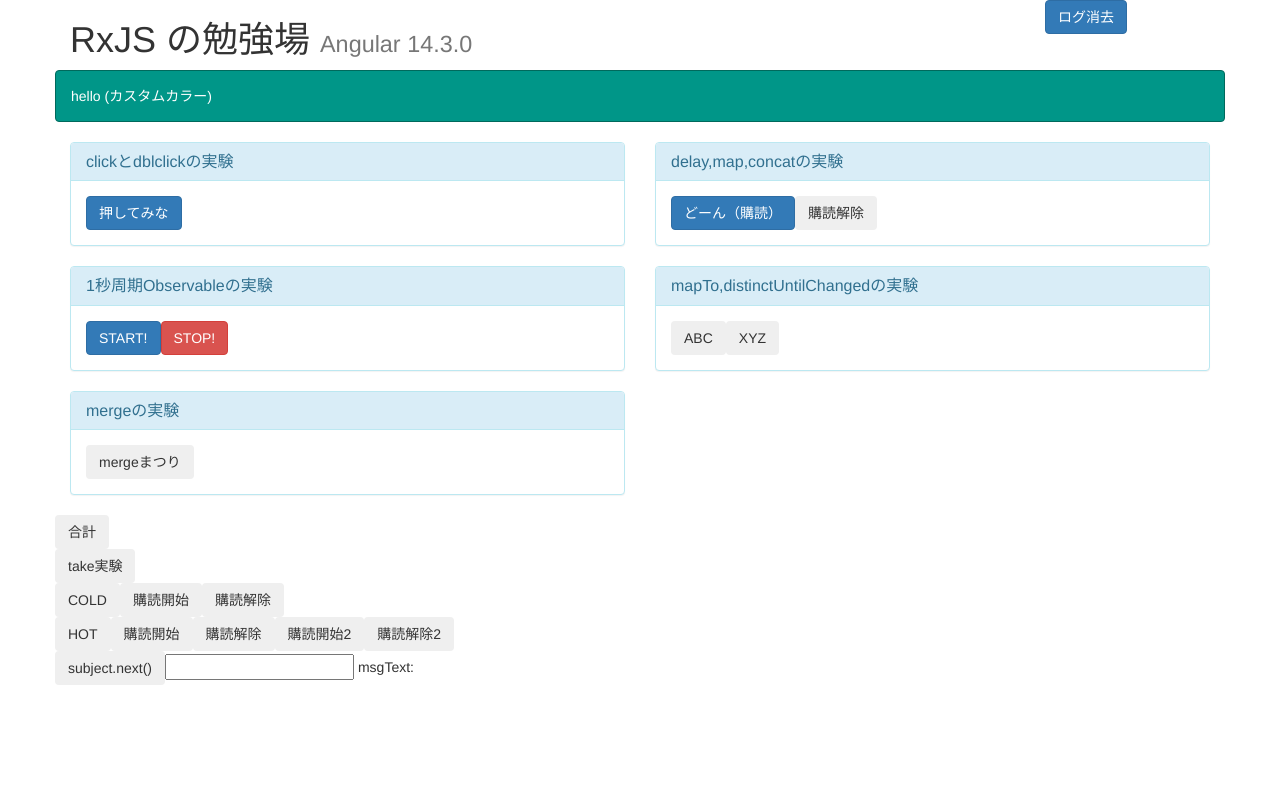
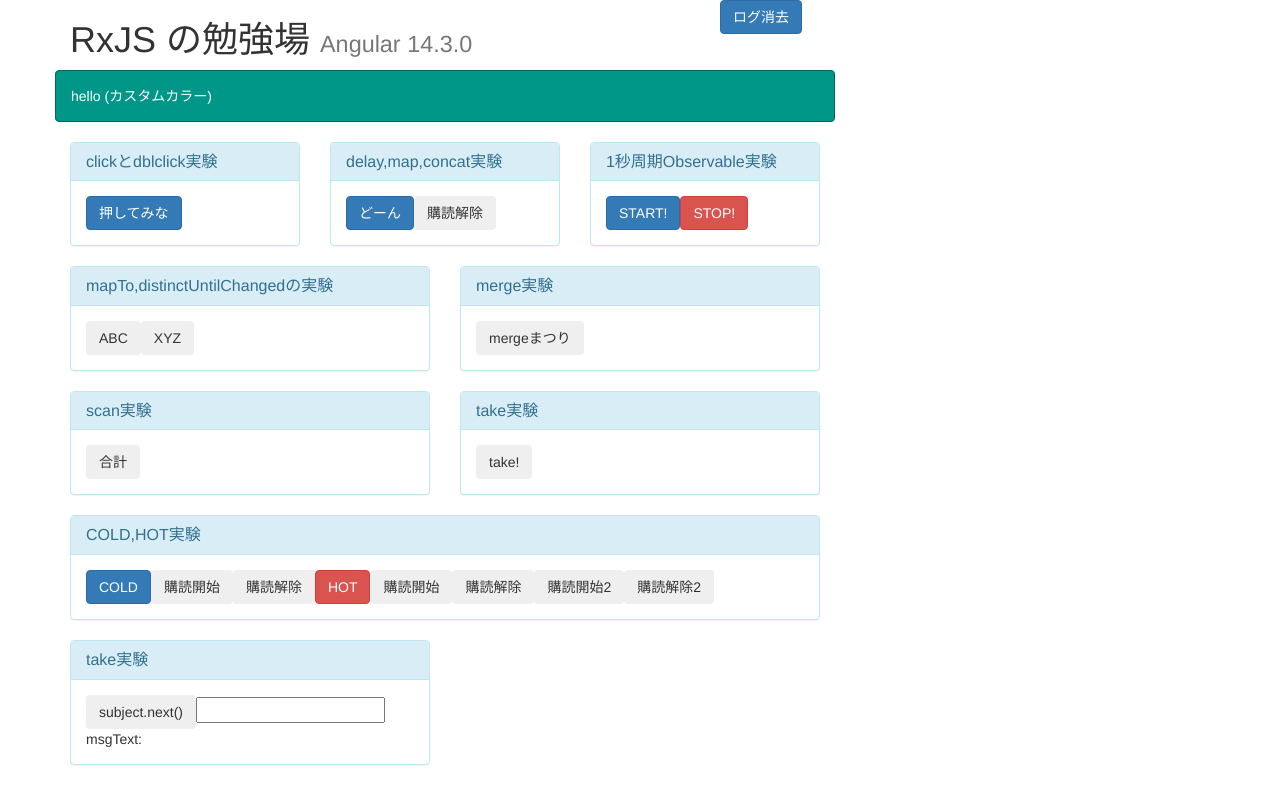
Before and after one commit to baggio4ever/rxjs-test, an Angular app: page / in a window 1280 px wide. Built offline with nearby package versions, Linux system fonts and the light colour scheme.

Commit message:
レイアウトを変更してみる

```diff
--- a/src/app/app.component.html
+++ b/src/app/app.component.html
@@ -1,4 +1,6 @@
 <div class="container">
+  <div class="row">
+    <div class="col-xs-8">
       <div class="row">
         <div class="col-xs-10">
           <h1>{{title}} <small>Angular {{angular_version}}</small></h1>
@@ -13,10 +15,10 @@
       </div>
 
       <div class="row">
-    <div class="col-xs-6">
+        <div class="col-xs-4">
           <div class="panel panel-info">
             <div class="panel-heading">
-          <h4 class="panel-title">clickとdblclickの実験</h4>
+              <h4 class="panel-title">clickとdblclick実験</h4>
             </div>
             <div class="panel-body">
               <button class="xxy btn btn-primary">押してみな</button>
@@ -24,24 +26,22 @@
           </div>
         </div>
 
-    <div class="col-xs-6">
+        <div class="col-xs-4">
           <div class="panel panel-info">
             <div class="panel-heading">
-          <h4 class="panel-title">delay,map,concatの実験</h4>
+              <h4 class="panel-title">delay,map,concat実験</h4>
             </div>
             <div class="panel-body">
-          <button class="btn btn-primary" (click)="onDoon()">どーん（購読）</button>
+              <button class="btn btn-primary" (click)="onDoon()">どーん</button>
               <button class="btn" (click)="onDoonUnsubscribe()">購読解除</button>
             </div>
           </div>
         </div>
-  </div>
 
-  <div class="row">
-    <div class="col-xs-6">
+        <div class="col-xs-4">
           <div class="panel panel-info">
             <div class="panel-heading">
-          <h4 class="panel-title">1秒周期Observableの実験</h4>
+              <h4 class="panel-title">1秒周期Observable実験</h4>
             </div>
             <div class="panel-body">
               <button class="btn btn-primary" (click)="onStartInterval()">START!</button>
@@ -49,7 +49,9 @@
             </div>
           </div>
         </div>
+      </div>
 
+      <div class="row">
         <div class="col-xs-6">
           <div class="panel panel-info">
             <div class="panel-heading">
@@ -61,13 +63,11 @@
             </div>
           </div>
         </div>
-  </div>
 
-  <div class="row">
         <div class="col-xs-6">
           <div class="panel panel-info">
             <div class="panel-heading">
-          <h4 class="panel-title">mergeの実験</h4>
+              <h4 class="panel-title">merge実験</h4>
             </div>
             <div class="panel-body">
               <button class="mergeFes btn" (click)="onMergeFes()">mergeまつり</button>
@@ -76,31 +76,68 @@
         </div>
       </div>
 
+
       <div class="row">
+        <div class="col-xs-6">
+          <div class="panel panel-info">
+            <div class="panel-heading">
+              <h4 class="panel-title">scan実験</h4>
+            </div>
+            <div class="panel-body">
               <button class="sumsum btn" (click)="onSumSum()">合計</button>
             </div>
-  <div class="row">
-    <button class="btn" (click)="onTake()">take実験</button>
+          </div>
+        </div>
+
+        <div class="col-xs-6">
+          <div class="panel panel-info">
+            <div class="panel-heading">
+              <h5 class="panel-title">take実験</h5>
+            </div>
+            <div class="panel-body">
+              <button class="btn" (click)="onTake()">take!</button>
+            </div>
+          </div>
+        </div>
       </div>
 
       <div class="row">
-    <button class="cold_btn btn">COLD</button>
+        <div class="col-xs-12">
+          <div class="panel panel-info">
+            <div class="panel-heading">
+              <h5 class="panel-title">COLD,HOT実験</h5>
+            </div>
+            <div class="panel-body">
+              <button class="cold_btn btn btn-primary">COLD</button>
               <button class="btn" (click)="onSubscribe()">購読開始</button>
               <button class="btn" (click)="onUnsubscribe()">購読解除</button>
-  </div>
 
-  <div class="row">
-    <button class="hot_btn btn">HOT</button>
+              <button class="hot_btn btn btn-danger">HOT</button>
               <button class="btn" (click)="onSubscribeHOT()">購読開始</button>
               <button class="btn" (click)="onUnsubscribeHOT()">購読解除</button>
               <button class="btn" (click)="onSubscribeHOT2()">購読開始2</button>
               <button class="btn" (click)="onUnsubscribeHOT2()">購読解除2</button>
             </div>
+          </div>
+        </div>
+      </div>
+
       <div class="row">
+        <div class="col-xs-6">
+          <div class="panel panel-info">
+            <div class="panel-heading">
+              <h5 class="panel-title">take実験</h5>
+            </div>
+            <div class="panel-body">
               <button class="btn" (click)="onSubjectNext()">subject.next()</button>
               <input [(ngModel)]="msgText">
               msgText:{{msgText}}
             </div>
+          </div>
+        </div>
+      </div>
+    </div>
+    <div class="col-xs-4">
 
       <div class="row">
         <ol>
@@ -108,3 +145,5 @@
         </ol>
       </div>
     </div>
+  </div>
+</div>
--- a/src/app/app.component.ts
+++ b/src/app/app.component.ts
@@ -169,8 +169,8 @@ export class AppComponent implements AfterViewInit {
 
     sum.subscribe(
       (val) => { this.addMessage( '途中までの合計は '+val+' です' ); },
-      (error:Error)=>{this.addMessage('ERROR!');},
-      ()=>{ this.addMessage('==== completed ====');}
+      (error:Error)=>{ this.addMessage('ERROR!'); },
+      ()=>{ this.addMessage('==== completed ===='); }
     );
   }
 
```
Lines whose indentation alone changed are shown as unchanged.
